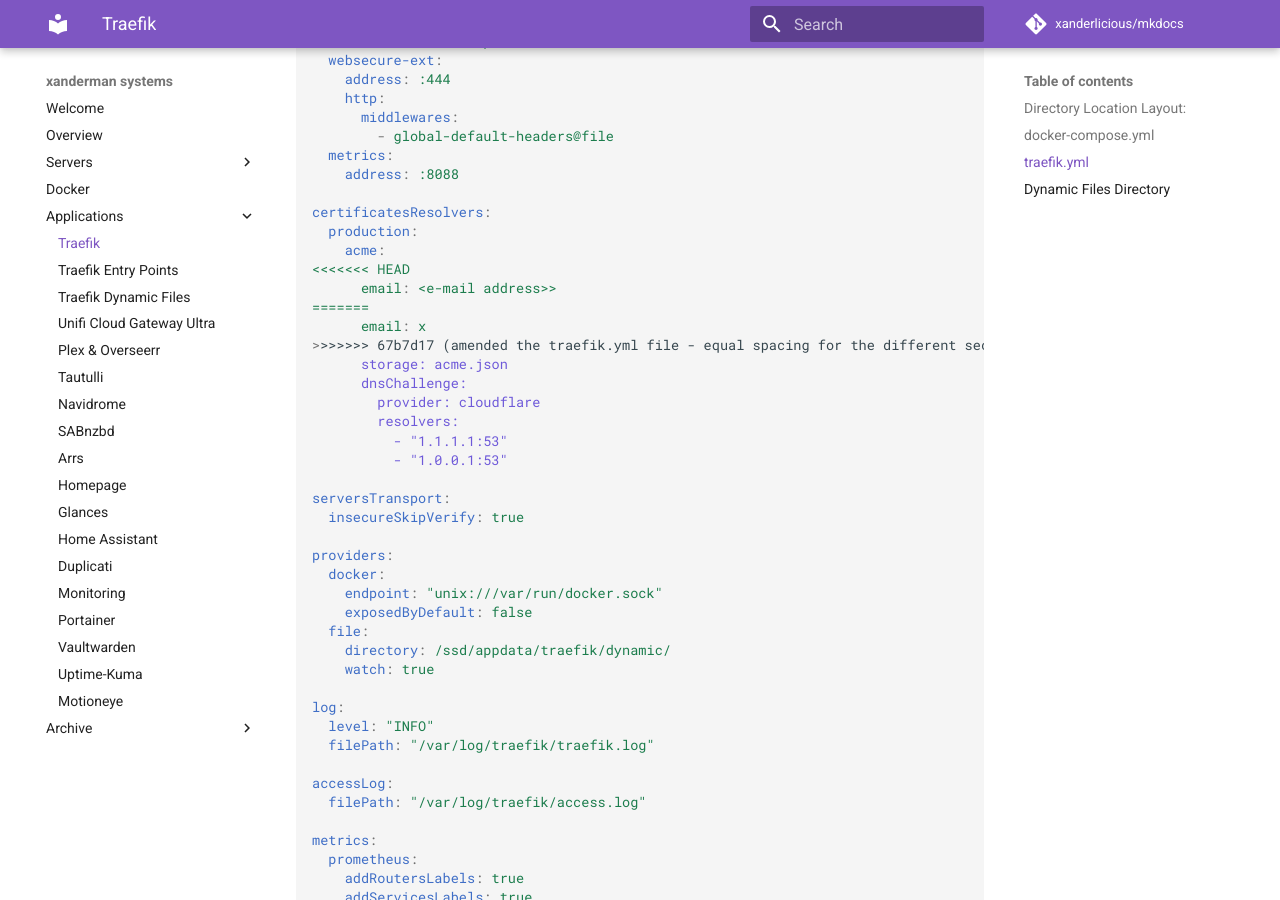
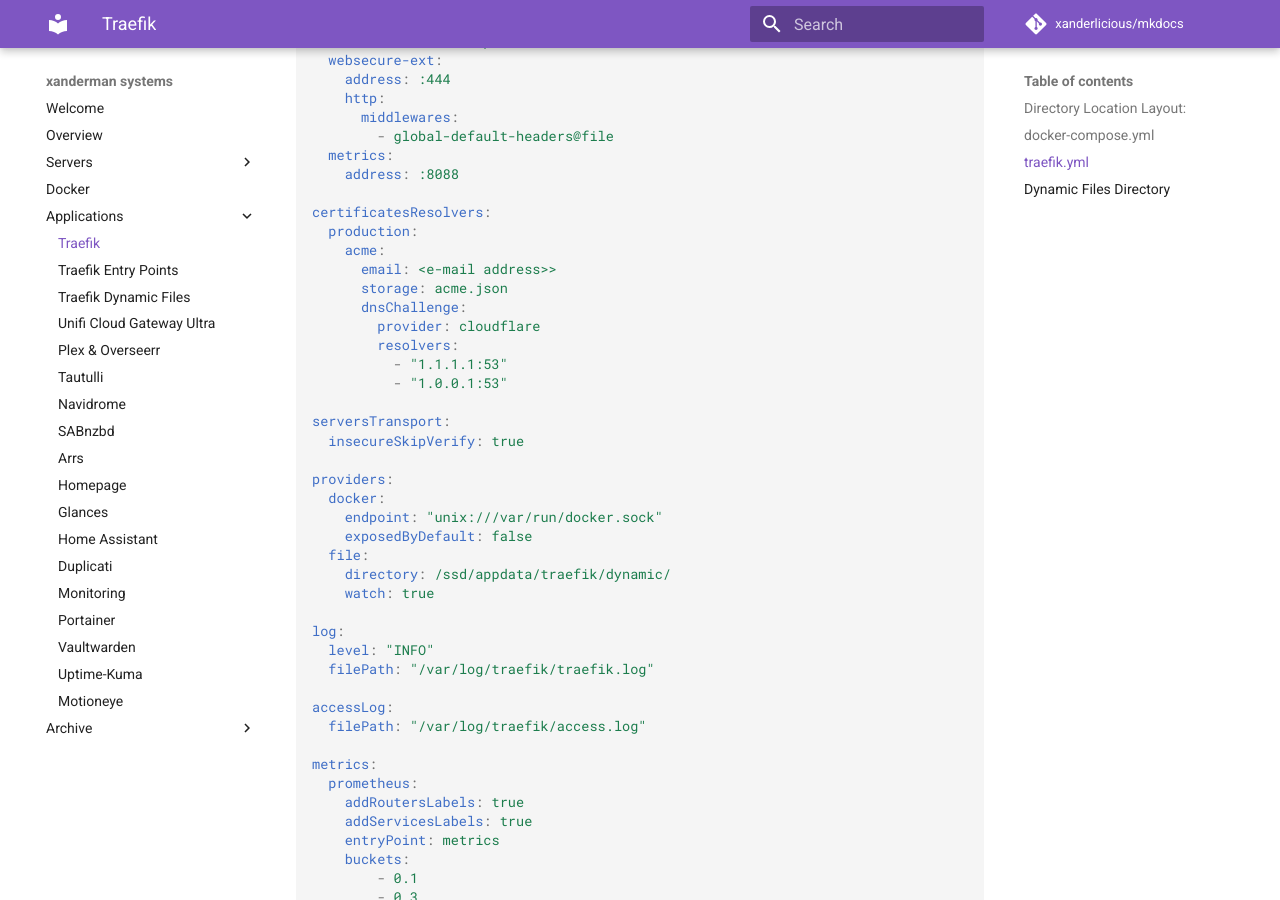
Before and after one commit to Xanderlicious/mkdocs, an MkDocs documentation site: the page built from docs/traefik.md, in a window 1280 px wide and 900 px high, scrolled down 3663 px. Built offline with MkDocs 1.6.1 and Material for MkDocs 9.7.7, drawn with Linux system fonts in a browser that asks for light colours; comment, search, counter and statistics services are not loaded.

Commit message:
accepted current change

```diff
--- a/docs/traefik.md
+++ b/docs/traefik.md
@@ -162,11 +162,7 @@
 certificatesResolvers:
   production:
     acme:
-<<<<<<< HEAD
       email: <e-mail address>>
-=======
-      email: x
->>>>>>> 67b7d17 (amended the traefik.yml file - equal spacing for the different sections)
       storage: acme.json
       dnsChallenge:
         provider: cloudflare
```
